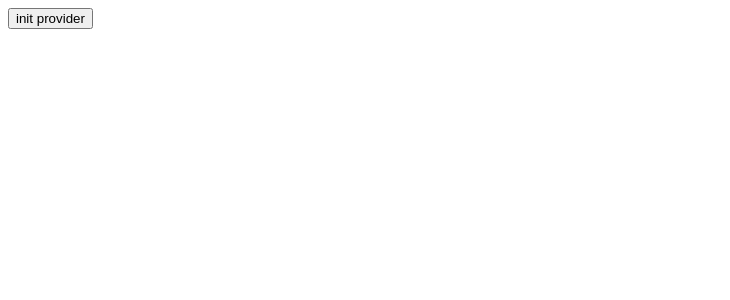
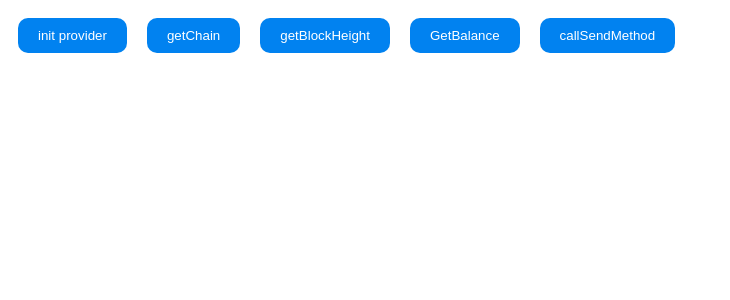
Before and after one commit to Portkey-Wallet/portkey-providers, a React (Create React App) app in the folder packages/example/: page / in a window 1280 px wide. Shown: the top 300 px of the page, without its empty margins (0-730 px from the left). Built offline with nearby package versions, Linux system fonts and the light colour scheme.

Commit message:
feat: 🎸 example

```diff
--- a/packages/example/src/index.tsx
+++ b/packages/example/src/index.tsx
@@ -1,9 +1,12 @@
 import React, { useState } from 'react';
 import { createRoot } from 'react-dom/client';
-import { IProvider } from '@portkey/provider-types';
+import { IChain, IContract, IWeb3Provider } from '@portkey/provider-types';
 import detectProvider from '@portkey/detect-provider';
+import './index.css';
 function App() {
-  const [provider, setProvider] = useState<IProvider>();
+  const [provider, setProvider] = useState<IWeb3Provider>();
+  const [chain, setChain] = useState<IChain>();
+  const [tokenContract, setTokenContract] = useState<IContract>();
   return (
     <div>
       <button
@@ -16,6 +19,54 @@ function App() {
         }}>
         init provider
       </button>
+      <button
+        onClick={async () => {
+          const _chain = provider.getChain('AELF');
+          setChain(_chain);
+          setTokenContract(_chain.getContract('JRmBduh4nXWi1aXgdUsj5gJrzeZb2LxmrAbf7W99faZSvoAaE'));
+        }}>
+        getChain
+      </button>
+      <button
+        onClick={async () => {
+          try {
+            const height = await chain.getBlockHeight();
+            console.log(height, '====height');
+            alert(height);
+          } catch (error) {
+            console.log(error, '====error');
+          }
+        }}>
+        getBlockHeight
+      </button>
+      <button
+        onClick={async () => {
+          try {
+            const balance = await tokenContract.callViewMethod('GetBalance', {
+              symbol: 'ELF',
+              owner: 'LSWoBaeoXRp9QW75mCVJgNP4YurGi2oEJDYu3iAxtDH8R6UGy',
+            });
+            console.log(balance, '=====balance');
+          } catch (error) {
+            console.log(error, '====error');
+          }
+        }}>
+        GetBalance
+      </button>
+      <button
+        onClick={async () => {
+          try {
+            const balance = await tokenContract.callSendMethod('GetBalance', '', {
+              symbol: 'ELF',
+              owner: 'LSWoBaeoXRp9QW75mCVJgNP4YurGi2oEJDYu3iAxtDH8R6UGy',
+            });
+            console.log(balance, '=====balance');
+          } catch (error) {
+            console.log(error, '====error');
+          }
+        }}>
+        callSendMethod
+      </button>
     </div>
   );
 }
```
Also changed, not shown: packages/mobile-provider/index.html (deleted, +0 -35 lines).
